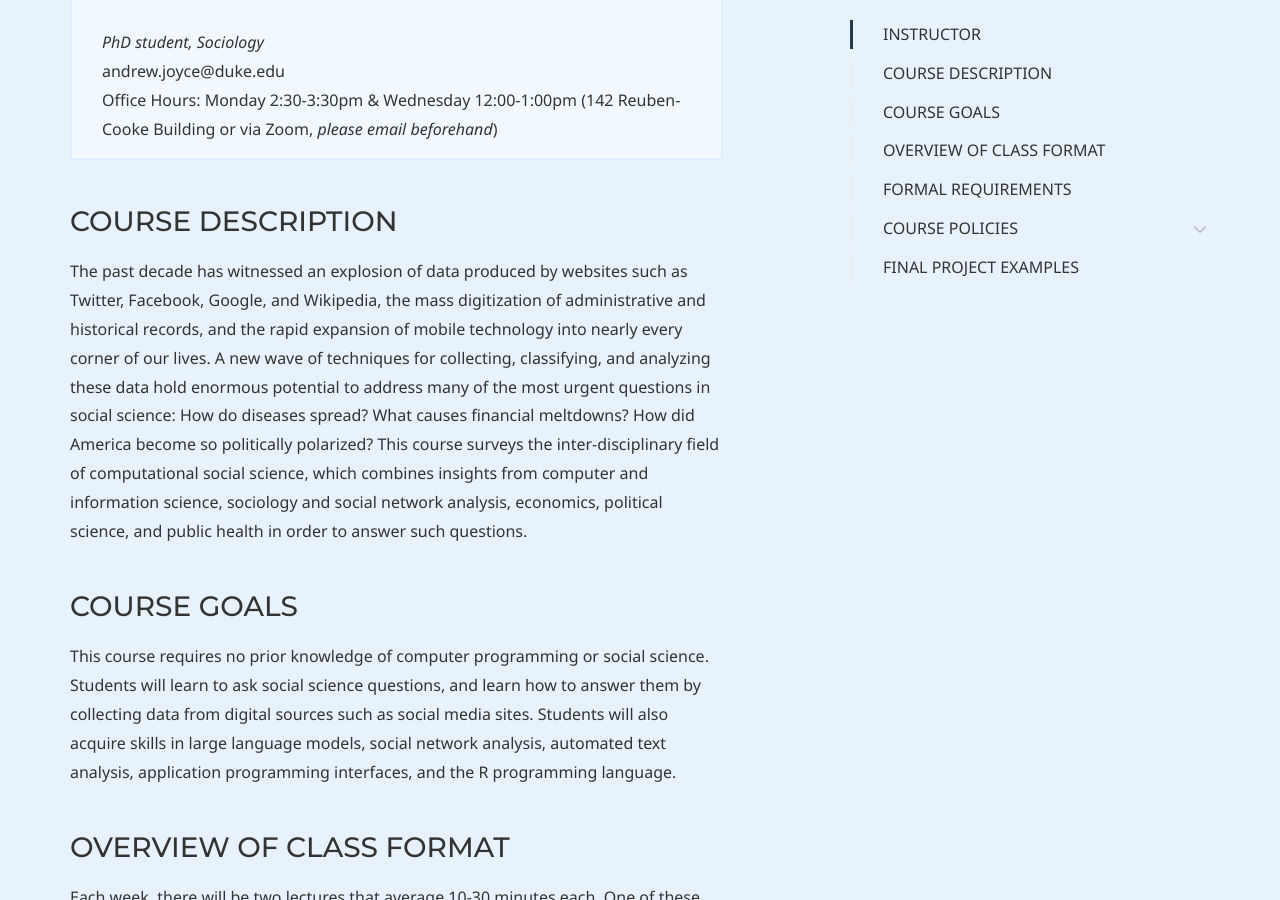
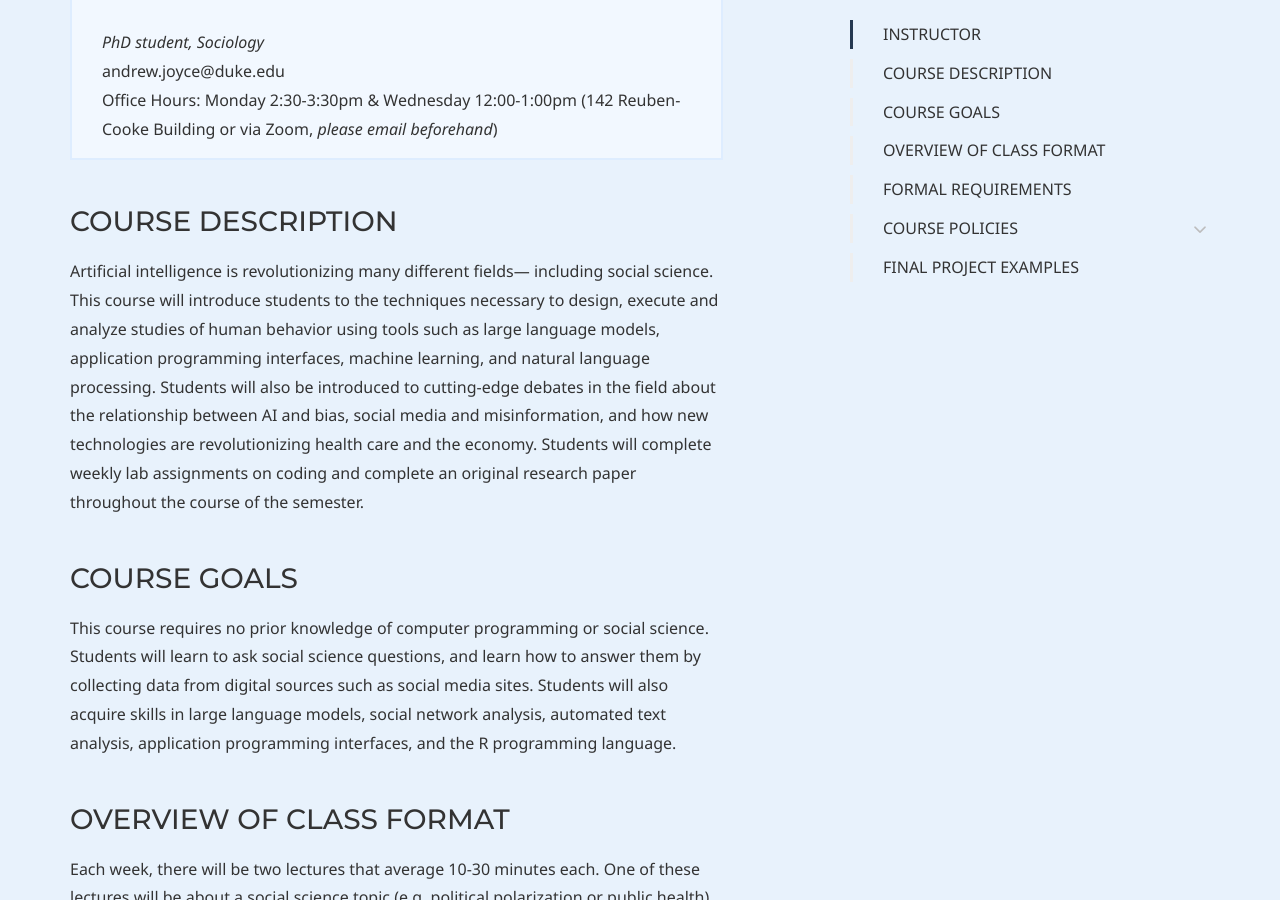
Before and after one commit to dssoc/dssoc.github.io, a Jekyll site: the page built from course.md, in a window 1280 px wide and 900 px high, scrolled down 995 px. Built offline with Jekyll 4.4.1, drawn with Linux system fonts in a browser that asks for light colours; some web fonts are replaced.

Commit message:
Update course.md-- course description updated

```diff
--- a/course.md
+++ b/course.md
@@ -33,7 +33,7 @@ Office Hours: Monday 2:30-3:30pm & Wednesday 12:00-1:00pm (142 Reuben-Cooke Buil
 
 ### COURSE DESCRIPTION
 
-The past decade has witnessed an explosion of data produced by websites such as Twitter, Facebook, Google, and Wikipedia, the mass digitization of administrative and historical records, and the rapid expansion of mobile technology into nearly every corner of our lives. A new wave of techniques for collecting, classifying, and analyzing these data hold enormous potential to address many of the most urgent questions in social science: How do diseases spread? What causes financial meltdowns? How did America become so politically polarized? This course surveys the inter-disciplinary field of computational social science, which combines insights from computer and information science, sociology and social network analysis, economics, political science, and public health in order to answer such questions.
+Artificial intelligence is revolutionizing many different fields— including social science. This course will introduce students to the techniques necessary to design, execute and analyze studies of human behavior using tools such as large language models, application programming interfaces, machine learning, and natural language processing. Students will also be introduced to cutting-edge debates in the field about the relationship between AI and bias, social media and misinformation, and how new technologies are revolutionizing health care and the economy. Students will complete weekly lab assignments on coding and complete an original research paper throughout the course of the semester.
 
 ### COURSE GOALS
 
```
